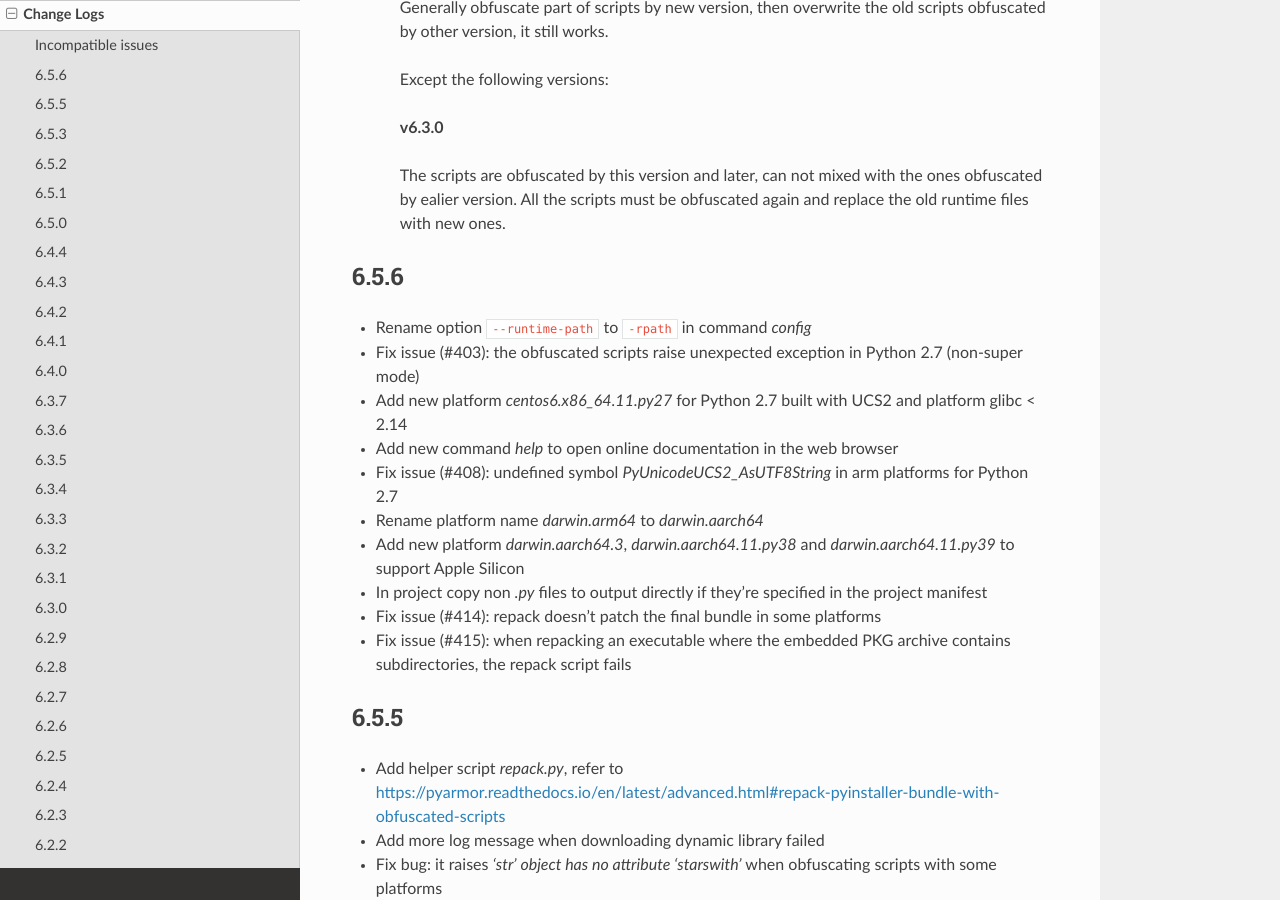
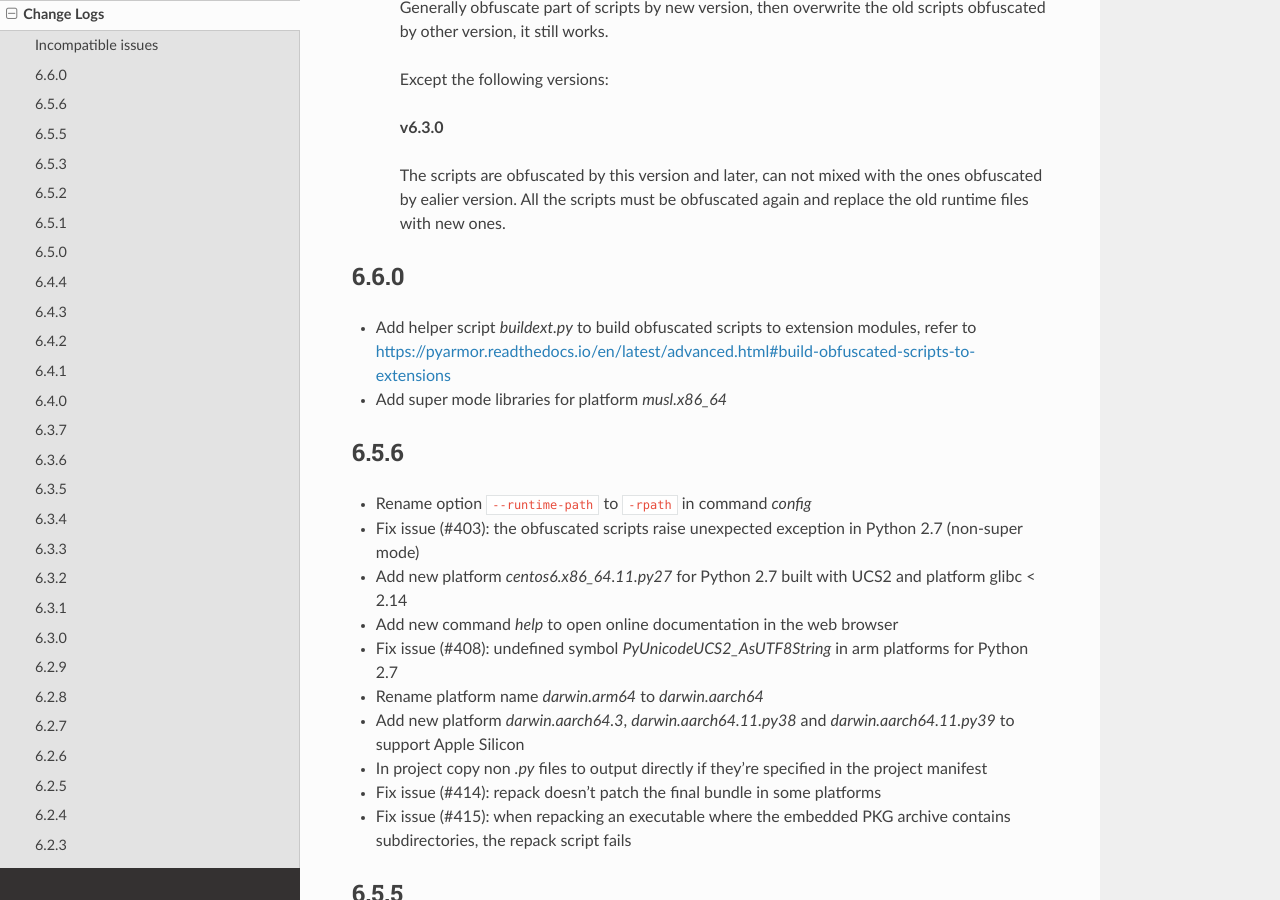
Before and after one commit to dashingsoft/pyarmor, a Sphinx documentation site: the page built from docs/change-logs.rst, in a window 1280 px wide and 900 px high, scrolled down 522 px. Built offline with Sphinx 7.4.7 and the Read the Docs theme 2.0.0, drawn with Linux system fonts in a browser that asks for light colours.

Commit message:
Add change logs

```diff
--- a/docs/change-logs.rst
+++ b/docs/change-logs.rst
@@ -31,6 +31,13 @@
    The scripts are obfuscated by this version and later, can not mixed with the
    ones obfuscated by ealier version. All the scripts must be obfuscated again
    and replace the old runtime files with new ones.
+
+6.6.0
+-----
+* Add helper script `buildext.py` to build obfuscated scripts to extension
+  modules, refer to
+  https://pyarmor.readthedocs.io/en/latest/advanced.html#build-obfuscated-scripts-to-extensions
+* Add super mode libraries for platform `musl.x86_64`
 
 6.5.6
 -----
```
